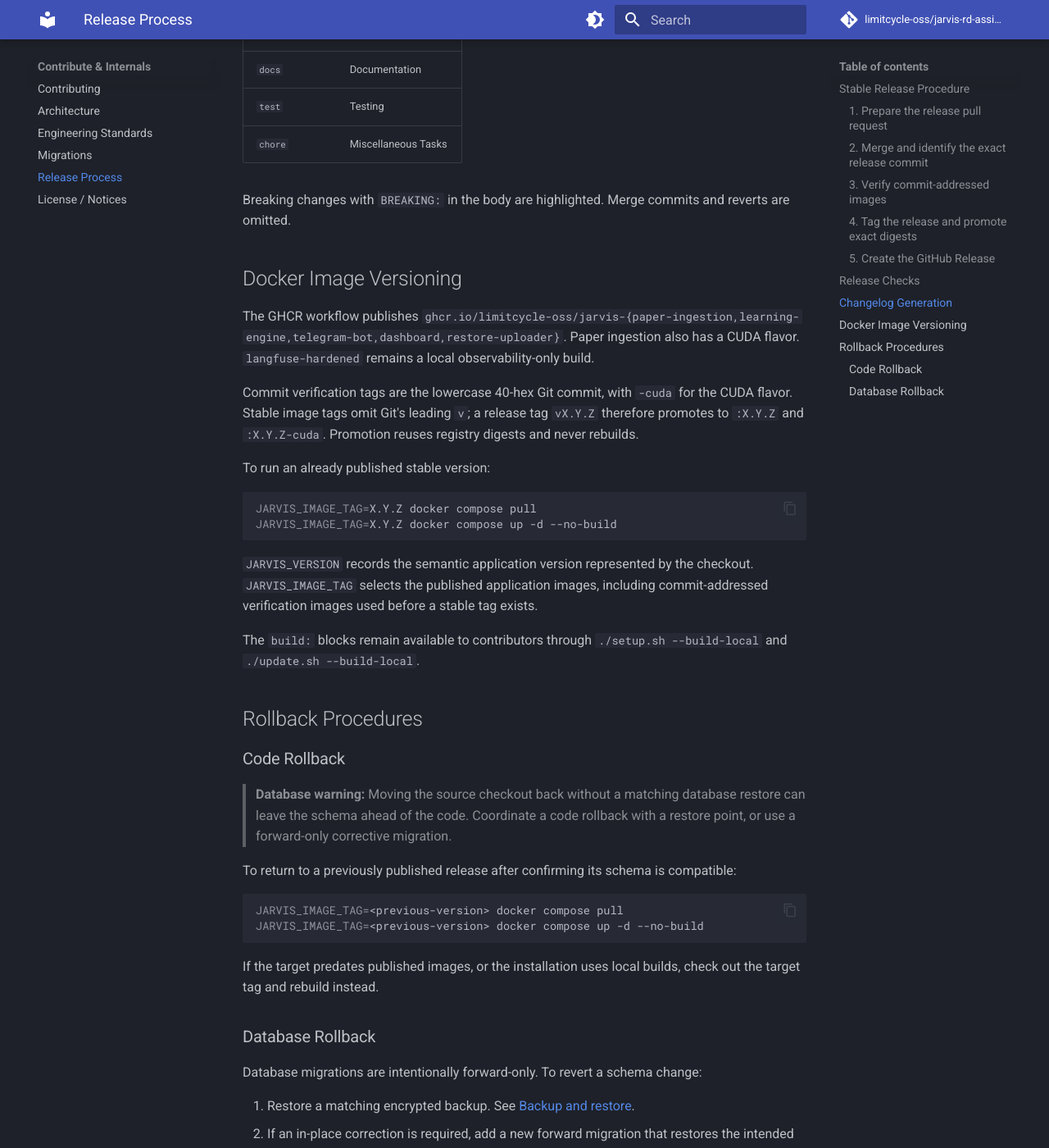
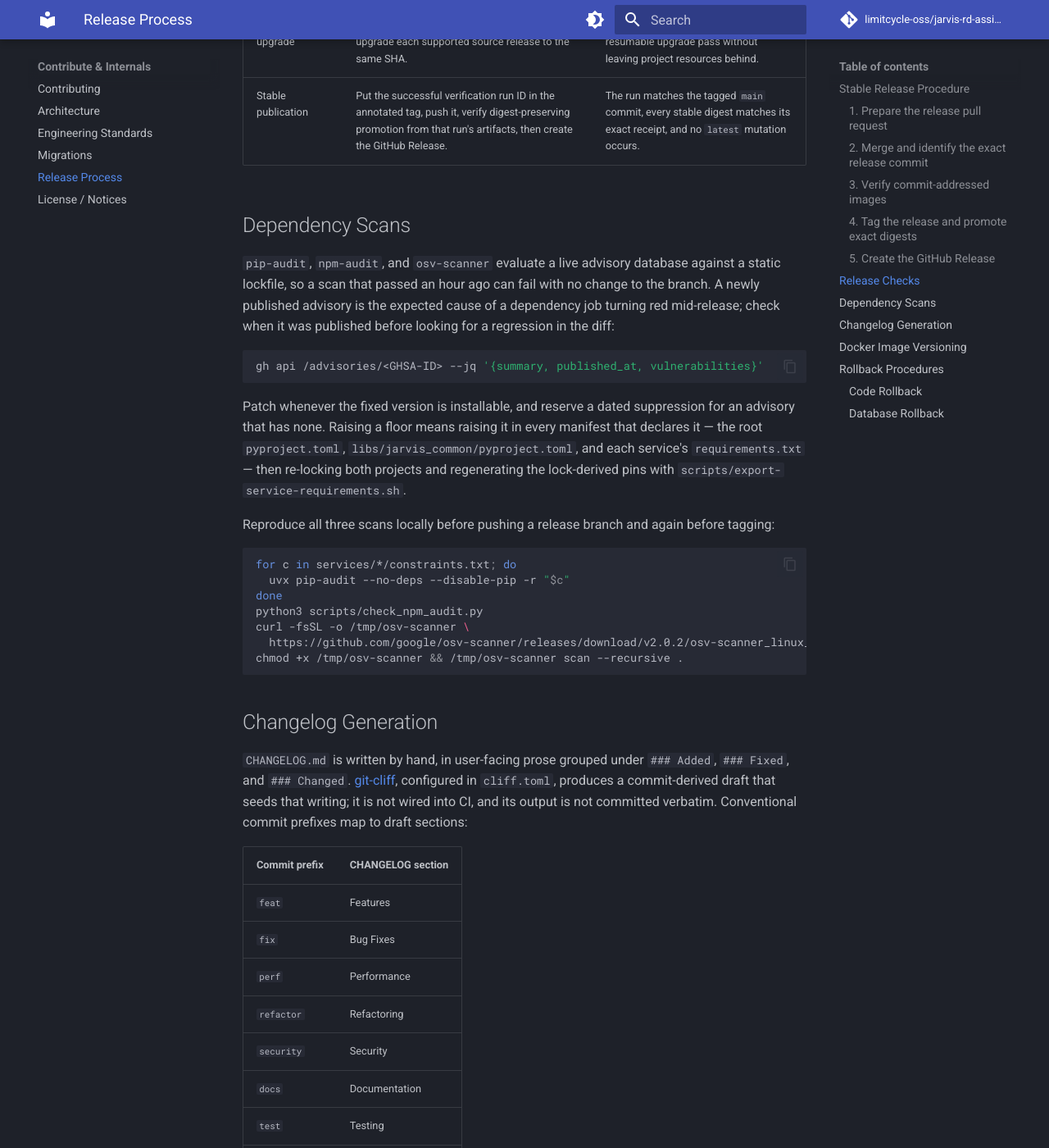
Before and after one commit to FFidan/Jarvis-RD-Assistant, an MkDocs documentation site: the page built from docs/RELEASE.md, in a window 1280 px wide and 1400 px high, scrolled down 5009 px. Shown: the whole window at 82% size. Built offline with MkDocs 1.6.1 and Material for MkDocs 9.7.7, drawn with Linux system fonts in a browser that asks for light colours; comment, search, counter and statistics services are not loaded; some of the changed text lies outside the part shown.

Commit message:
docs(release): align the release guide with how releases are actually published (#188)
Co-authored-by: Claude <noreply@anthropic.com>

````diff
--- a/docs/RELEASE.md
+++ b/docs/RELEASE.md
@@ -36,9 +36,10 @@ make check
 Review the generated notes, update the versioned product files, and include
 those changes in the pull request.
 
-The pull request must pass the hosted CI aggregate, strict Docs build, and
-`Security / npm-audit`. Run the independent hosted checks against the same
-branch:
+The pull request must pass the hosted CI aggregate, the strict Docs build, and
+the `Security / Security gate` aggregate, which covers `pip-audit`, `npm-audit`,
+`osv-scanner`, the Docker build smoke test, `gitleaks`, and CodeQL. Run the
+independent hosted checks against the same branch:
 
 ```bash
 gh workflow run nightly-llm-smoke.yml --ref "$RELEASE_BRANCH"
@@ -89,9 +90,17 @@ gh workflow run ghcr-publish.yml --ref main -f source_commit="$MERGED_SHA"
 
 Wait for every build, manifest, SBOM, and vulnerability-report job to finish.
 Record that run's ID and manifest-digest artifacts. Stop here if any job fails.
+The checks below pull the SHA images, so dispatching them before this run
+finishes fails every one of them with `manifest unknown`:
 
-Use the SHA images for the credential-free install and supported upgrade
-checks:
+```bash
+VERIFY_RUN_ID="$(gh run list --workflow=ghcr-publish.yml --limit 1 \
+  --json databaseId --jq '.[0].databaseId')"
+gh run watch "$VERIFY_RUN_ID"
+```
+
+Only after that run succeeds, use the SHA images for the credential-free install
+and supported upgrade checks:
 
 ```bash
 gh workflow run first-run-smoke.yml --ref main \
@@ -132,6 +141,13 @@ The `direct` row is the path essentially every existing installation takes, and
 it exercises the update transaction itself rather than the bootstrap. Do not skip
 it because the bootstrap rows passed: they enter through different code, and a
 release that changes the update transaction is only covered by this row.
+
+The table encodes a rule: the newest published release updates `direct`, because
+it already ships the update transaction the candidate builds on, and every older
+supported source enters through the bootstrap. It names explicit tags rather than
+deriving them, so refresh it while preparing each release — the release being
+published becomes the new `direct` row, the previous `direct` row becomes a
+`bootstrap` row, and any source that has left support is dropped.
 
 The 40-hex value selects commit-addressed verification images; it is not a Git
 tag, version, prerelease, or GitHub Release. The cold install must pull
@@ -184,9 +200,19 @@ stable tag:
 
 ```bash
 gh release create "$RELEASE_TAG" --verify-tag \
-  --title "JARVIS RD Assistant ${RELEASE_TAG}" \
-  --notes-file /tmp/jarvis-changelog-draft.md
+  --title "$RELEASE_TAG" \
+  --notes-file /tmp/jarvis-release-notes.md
 ```
+
+The title is the tag alone. The notes file is a written release note, not the
+generated changelog draft from step 1 and not a copy of the `CHANGELOG.md`
+section; open the two most recent releases and match them. The shape is a
+`## vX.Y.Z — <short summary>` heading, one paragraph of intent, a line stating
+which migrations the release carries and whether they need operator action, a
+line stating whether the images differ from the previous tag, condensed
+`### Added` / `### Fixed` / `### Changed` sections, an `### Upgrading` section
+giving the direct and bootstrap paths from each supported source, and a closing
+`**Full changelog:**` link to `CHANGELOG.md` at this tag.
 
 ## Release Checks
 
@@ -198,10 +224,44 @@ gh release create "$RELEASE_TAG" --verify-tag \
 | Install and upgrade | Run the anonymous SHA cold install and upgrade each supported source release to the same SHA. | The pull-only install and every resumable upgrade pass without leaving project resources behind. |
 | Stable publication | Put the successful verification run ID in the annotated tag, push it, verify digest-preserving promotion from that run's artifacts, then create the GitHub Release. | The run matches the tagged `main` commit, every stable digest matches its exact receipt, and no `latest` mutation occurs. |
 
+## Dependency Scans
+
+`pip-audit`, `npm-audit`, and `osv-scanner` evaluate a live advisory database
+against a static lockfile, so a scan that passed an hour ago can fail with no
+change to the branch. A newly published advisory is the expected cause of a
+dependency job turning red mid-release; check when it was published before
+looking for a regression in the diff:
+
+```bash
+gh api /advisories/<GHSA-ID> --jq '{summary, published_at, vulnerabilities}'
+```
+
+Patch whenever the fixed version is installable, and reserve a dated suppression
+for an advisory that has none. Raising a floor means raising it in every manifest
+that declares it — the root `pyproject.toml`, `libs/jarvis_common/pyproject.toml`,
+and each service's `requirements.txt` — then re-locking both projects and
+regenerating the lock-derived pins with `scripts/export-service-requirements.sh`.
+
+Reproduce all three scans locally before pushing a release branch and again
+before tagging:
+
+```bash
+for c in services/*/constraints.txt; do
+  uvx pip-audit --no-deps --disable-pip -r "$c"
+done
+python3 scripts/check_npm_audit.py
+curl -fsSL -o /tmp/osv-scanner \
+  https://github.com/google/osv-scanner/releases/download/v2.0.2/osv-scanner_linux_amd64
+chmod +x /tmp/osv-scanner && /tmp/osv-scanner scan --recursive .
+```
+
 ## Changelog Generation
 
-`CHANGELOG.md` is generated by [git-cliff](https://github.com/orhun/git-cliff),
-configured in `cliff.toml`. Conventional commit prefixes map to sections:
+`CHANGELOG.md` is written by hand, in user-facing prose grouped under `### Added`,
+`### Fixed`, and `### Changed`. [git-cliff](https://github.com/orhun/git-cliff),
+configured in `cliff.toml`, produces a commit-derived draft that seeds that
+writing; it is not wired into CI, and its output is not committed verbatim.
+Conventional commit prefixes map to draft sections:
 
 | Commit prefix | CHANGELOG section |
 |---|---|
````
Also changed, not shown: 1 other file.
